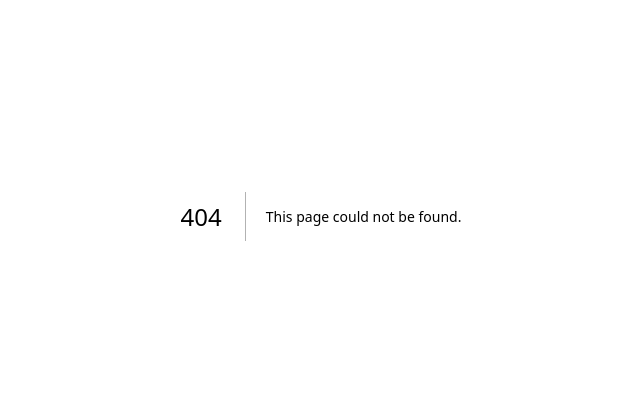
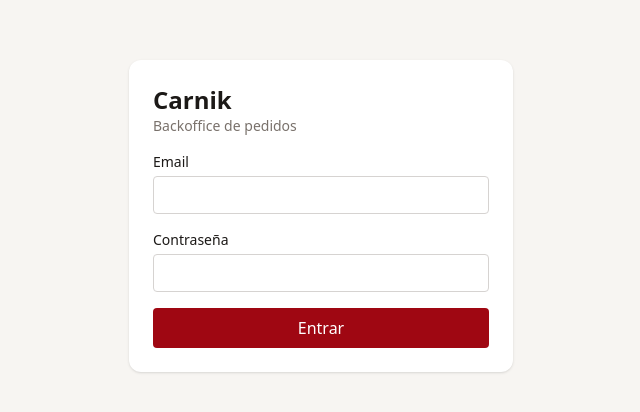
Before and after one commit to fedewagner/SRS-Carnik, a Next.js app: page /login in a window 1280 px wide. Before the commit this address had no page. Shown: the part 184-596 px from the top of the page, without its empty margins (319-959 px from the left). Built offline with nearby package versions, Linux system fonts and the light colour scheme.

Commit message:
feat(auth): sesión iron-session de 8 h y requireRole por handler (US-06)

```diff
--- /dev/null
+++ b/src/app/login/actions.ts
@@ -0,0 +1,39 @@
+"use server";
+
+import { verify } from "@node-rs/argon2";
+import { redirect } from "next/navigation";
+import { z } from "zod";
+import { db } from "@/lib/db";
+import { getSession, SESSION_TTL_SECONDS } from "@/lib/auth/session";
+
+const LoginSchema = z.object({
+  email: z.string().trim().toLowerCase().email().max(254),
+  password: z.string().min(1).max(256),
+});
+
+export type LoginState = { error?: string };
+
+export async function login(_prev: LoginState, formData: FormData): Promise<LoginState> {
+  const parsed = LoginSchema.safeParse({
+    email: formData.get("email"),
+    password: formData.get("password"),
+  });
+  const genericError = { error: "Email o contraseña incorrectos" };
+  if (!parsed.success) return genericError;
+
+  const user = await db.user.findUnique({ where: { email: parsed.data.email } });
+  if (!user || !(await verify(user.passwordHash, parsed.data.password))) return genericError;
+
+  const session = await getSession();
+  session.userId = user.id;
+  session.role = user.role;
+  session.expiresAt = Date.now() + SESSION_TTL_SECONDS * 1000;
+  await session.save();
+  redirect("/admin/orders");
+}
+
+export async function logout() {
+  const session = await getSession();
+  session.destroy();
+  redirect("/login");
+}
--- /dev/null
+++ b/src/app/login/page.tsx
@@ -0,0 +1,33 @@
+"use client";
+
+import { useActionState } from "react";
+import { login, type LoginState } from "./actions";
+
+export default function LoginPage() {
+  const [state, action, pending] = useActionState<LoginState, FormData>(login, {});
+  return (
+    <main className="flex min-h-screen items-center justify-center px-4">
+      <form action={action} className="w-full max-w-sm space-y-4 rounded-xl bg-white p-6 shadow">
+        <div>
+          <h1 className="text-2xl font-bold">Carnik</h1>
+          <p className="text-sm text-stone-500">Backoffice de pedidos</p>
+        </div>
+        <label className="block text-sm">
+          Email
+          <input name="email" type="email" required autoComplete="username"
+            className="mt-1 w-full rounded border border-stone-300 px-3 py-2" />
+        </label>
+        <label className="block text-sm">
+          Contraseña
+          <input name="password" type="password" required autoComplete="current-password"
+            className="mt-1 w-full rounded border border-stone-300 px-3 py-2" />
+        </label>
+        {state.error && <p role="alert" className="text-sm text-red-700">{state.error}</p>}
+        <button disabled={pending}
+          className="w-full rounded bg-red-800 px-4 py-2 font-medium text-white disabled:opacity-60">
+          {pending ? "Entrando…" : "Entrar"}
+        </button>
+      </form>
+    </main>
+  );
+}
--- /dev/null
+++ b/src/lib/auth/guard.ts
@@ -0,0 +1,31 @@
+import type { UserRole } from "@prisma/client";
+import { redirect } from "next/navigation";
+import { getSession } from "./session";
+
+export type AuthenticatedUser = { userId: string; role: UserRole };
+
+export class UnauthorizedError extends Error {}
+
+/**
+ * Comprobación de rol. Se invoca como primera línea de cada route handler, server action
+ * y layout protegido; nunca se delega en middleware (D5).
+ */
+export async function requireRole(roles: UserRole[]): Promise<AuthenticatedUser> {
+  const session = await getSession();
+  const valid =
+    session.userId && session.role && session.expiresAt && session.expiresAt > Date.now();
+  if (!valid || !roles.includes(session.role!)) throw new UnauthorizedError();
+  return { userId: session.userId!, role: session.role! };
+}
+
+/** Variante para páginas: redirige al login en vez de lanzar. */
+export async function requireRoleOrRedirect(roles: UserRole[]): Promise<AuthenticatedUser> {
+  try {
+    return await requireRole(roles);
+  } catch (error) {
+    if (error instanceof UnauthorizedError) redirect("/login");
+    throw error;
+  }
+}
+
+export const STAFF: UserRole[] = ["EMPLOYEE", "ADMIN"];
--- /dev/null
+++ b/src/lib/auth/session.ts
@@ -0,0 +1,34 @@
+import { getIronSession, type SessionOptions } from "iron-session";
+import { cookies } from "next/headers";
+import type { UserRole } from "@prisma/client";
+
+export type SessionData = {
+  userId?: string;
+  role?: UserRole;
+  /** Expiración absoluta fijada al login; la actividad no la extiende (D4). */
+  expiresAt?: number;
+};
+
+export const SESSION_TTL_SECONDS = 8 * 60 * 60;
+
+function sessionOptions(): SessionOptions {
+  const password = process.env.SESSION_SECRET;
+  if (!password || password.length < 32) {
+    throw new Error("SESSION_SECRET debe tener al menos 32 caracteres");
+  }
+  return {
+    password,
+    cookieName: "carnik_session",
+    ttl: SESSION_TTL_SECONDS,
+    cookieOptions: {
+      httpOnly: true,
+      secure: process.env.NODE_ENV === "production",
+      sameSite: "lax",
+      path: "/",
+    },
+  };
+}
+
+export async function getSession() {
+  return getIronSession<SessionData>(await cookies(), sessionOptions());
+}
--- /dev/null
+++ b/src/lib/http.ts
@@ -0,0 +1,5 @@
+import { NextResponse } from "next/server";
+
+export function jsonError(status: number, code: string, message: string, extra?: object) {
+  return NextResponse.json({ code, message, ...extra }, { status });
+}
```
